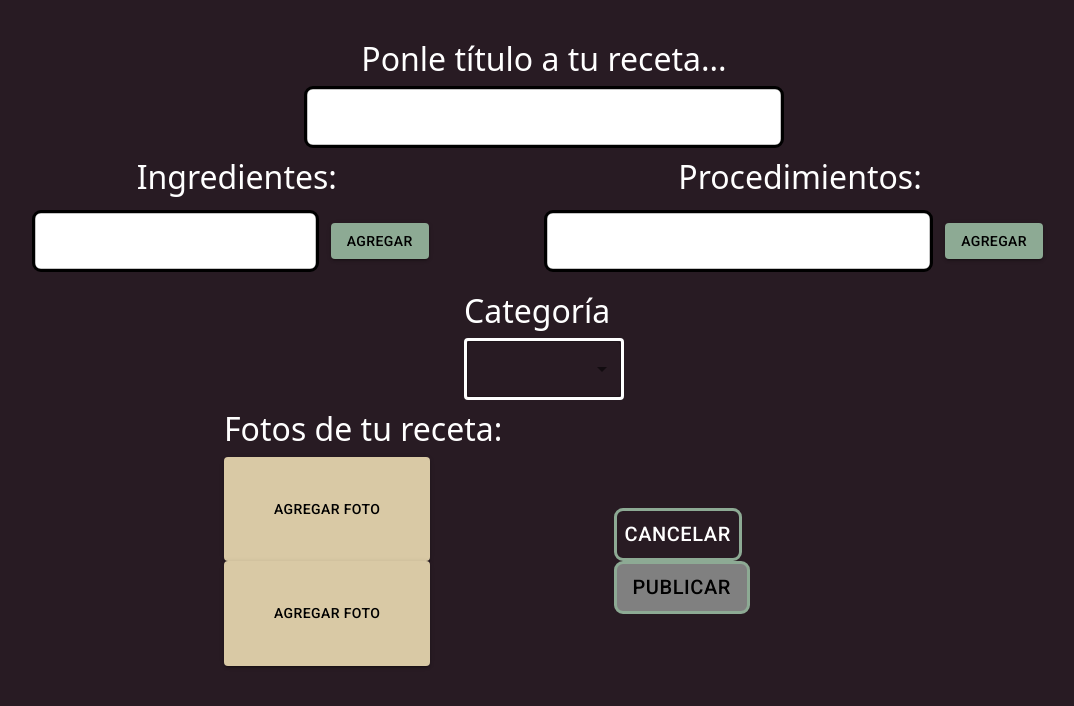
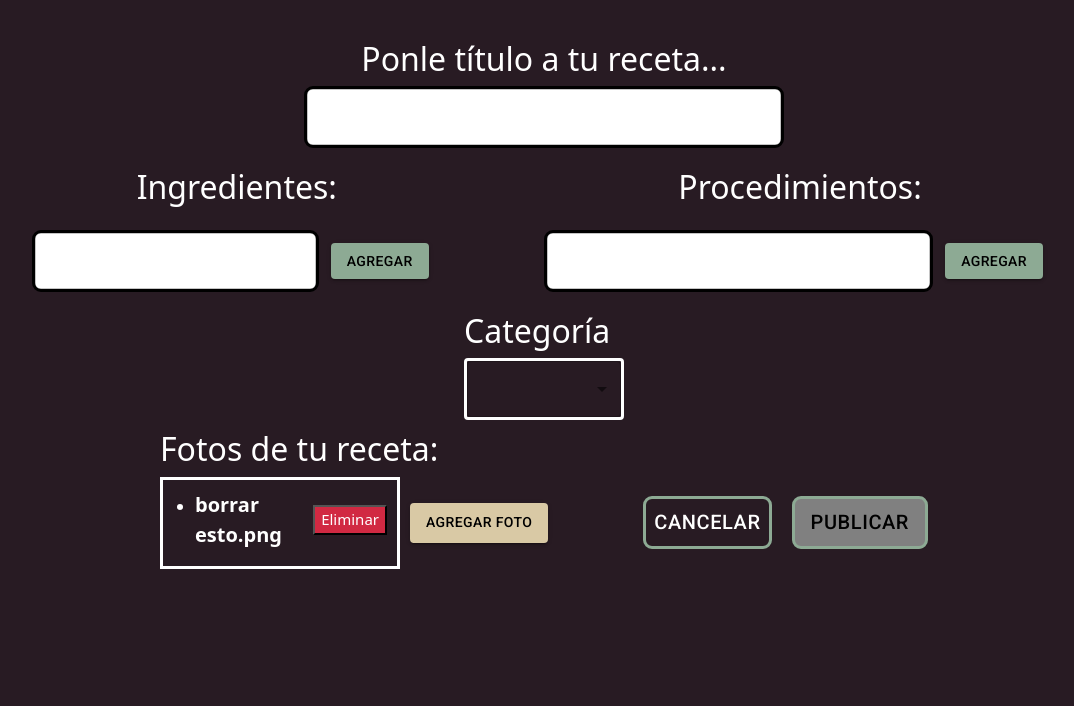
Before and after one commit to Gabicho258/compartiendo-sabores-react-tsx, a React (Create React App) app: page /createRecipe in a window 1280 px wide. Both pictures are taken after a click on the button "AGREGAR FOTO". Shown: the top 706 px of the page, without its empty margins (96-1170 px from the left). Built offline with nearby package versions, Linux system fonts and the light colour scheme.

Commit message:
Modificando los estilos de crear una receta

```diff
--- a/src/pages/CreateRecipe/CreateRecipe.tsx
+++ b/src/pages/CreateRecipe/CreateRecipe.tsx
@@ -17,11 +17,14 @@ export const CreateRecipe = () => {
   const [proce, setProce] = useState<string[]>([]);
   const [newProcedure, setNewProcedure] = useState<string>("");
   const [category, setCategory] = useState<string>("");
+  const [image, setImage] = useState<string[]>([]);
   const [form, setForm] = useState<Partial<Recipe>>({
     title: "",
     ingredients: [],
     procedure: [],
     category,
+    images:[],
+
   });
   //   const { data } = useGetUserByIdQuery(userCredentials?.id);
   const [createRecipe, { isLoading }] = useCreateRecipeMutation();
@@ -59,7 +62,23 @@ export const CreateRecipe = () => {
       procedure: newArray,
     });
   };
+  const addImages = (i: string) => {
+    setImage([...image, i]);
+    setForm({
+      ...form,
+      images: [...image, i],
+    });
+  };
 
+
+  const removeImages = (i: string) => {
+    const newArray = image.filter((item) => item !== i);
+    setImage(newArray);
+    setForm({
+      ...form,
+      images: newArray,
+    });
+  };
   const addTitle = (t: string) => {
     setForm({
       ...form,
@@ -81,7 +100,7 @@ export const CreateRecipe = () => {
       category: event.target.value,
     });
   };
-  // console.log(first)
+  console.log(form)
   return (
     <>
       <div className="createRecipe">
@@ -101,42 +120,75 @@ export const CreateRecipe = () => {
             />
           </div>
         </div>
+        <div className="createRecipe__titles">
+          <div className="createRecipe__titles-i"><h2>Ingredientes:</h2></div>
+          <div className="createRecipe__titles-p"><h2>Procedimientos:</h2></div>
+        </div>
         <div className="createRecipe__half">
           <div className="createRecipe__half-ingredients">
-            <h2>Ingredientes:</h2>
             {ingre.length > 0 && (
               <div className="createRecipe__half-ingredients-list">
                 <ul>
                   {ingre.map((i, index) => (
                     <li
                       key={index}
-                      className="createRecipe__half-ingredients-list-l"
                     >
+                      <div className="createRecipe__half-ingredients-list-l">
+                        <div className="createRecipe__half-ingredients-list-l-i">
                          {i}
-                      <label> </label>
+                        </div>
                         <button
                           className="createRecipe__half-ingredients-list-l-b"
                           onClick={() => removeIngredient(i)}
                          >
                           Eliminar
                         </button>
+                      </div>
                     </li>
                   ))}
                 </ul>
               </div>
             )}
-            <div className="createRecipe__half-ingredients-inputBtn">
+
+          </div>
+          <div className="createRecipe__half-procedure">
+            {proce.length > 0 && (
+              <div className="createRecipe__half-procedure-list">
+                <ol>
+                  {proce.map((p, index) => (
+                    <li
+                      key={index}
+                    >
+                      <div className="createRecipe__half-procedure-list-l">
+                        <div className="createRecipe__half-procedure-list-l-i">{p}</div>
+                        <button
+                          className="createRecipe__half-procedure-list-l-b"
+                          onClick={() => removeProcedure(p)}
+                        >
+                          Eliminar
+                        </button>
+                      </div>
+                    </li>
+                  ))}
+                </ol>
+              </div>
+            )}
+
+          </div>
+        </div>
+        <div className="createRecipe__inputBtn">
+          <div className="createRecipe__inputBtn-ingredients">
             <TextField
               value={newIngredient}
-                className="createRecipe__half-ingredients-inputBtn-input"
+              className="createRecipe__inputBtn-ingredients-input"
               onChange={({ target }) => {
                 setNewIngredient(target.value);
               }}
             />
-              <div className="createRecipe__half-ingredients-inputBtn-btn">
+            <div className="createRecipe__inputBtn-ingredients-btn">
               <Button
                 variant="contained"
-                  className="createRecipe__half-ingredients-inputBtn-btn-b"
+                className="createRecipe__inputBtn-ingredients-btn-b"
                 onClick={() => {
                   addIngredient(newIngredient);
                 }}
@@ -145,50 +197,24 @@ export const CreateRecipe = () => {
               </Button>
             </div>
           </div>
-          </div>
-          <div className="createRecipe__half-procedure">
-            <h2>Procedimientos:</h2>
-            {proce.length > 0 && (
-              <div className="createRecipe__half-procedure-list">
-                <ol>
-                  {proce.map((p, index) => (
-                    <li
-                      key={index}
-                      className="createRecipe__half-procedure-list-l"
-                    >
-                      {p}
-                      <label> </label>
-                      <button
-                        className="createRecipe__half-procedure-list-l-b"
-                        onClick={() => removeProcedure(p)}
-                      >
-                        Eliminar
-                      </button>
-                    </li>
-                  ))}
-                </ol>
-              </div>
-            )}
-
-            <div className="createRecipe__half-procedure-inputBtn">
+          <div className="createRecipe__inputBtn-procedure">
             <TextField
               value={newProcedure}
-                className="createRecipe__half-procedure-inputBtn-input"
+              className="createRecipe__inputBtn-procedure-input"
               onChange={({ target }) => {
                 setNewProcedure(target.value);
               }}
             />
-              <div className="createRecipe__half-procedure-inputBtn-btn">
+            <div className="createRecipe__inputBtn-procedure-btn">
               <Button
                 variant="contained"
-                  className="createRecipe__half-procedure-inputBtn-btn-b"
+                className="createRecipe__inputBtn-procedure-btn-b"
                 onClick={() => {
                   addProcedure(newProcedure);
                 }}
               >
                 Agregar
               </Button>
-              </div>
             </div>
           </div>
         </div>
@@ -214,15 +240,33 @@ export const CreateRecipe = () => {
           <h2>Fotos de tu receta:</h2>
           <div className="createRecipe__end-btn">
             <div className="createRecipe__end-btn-foto">
-              <Button
-                variant="contained"
-                className="createRecipe__end-btn-foto-b1"
+              <div className="createRecipe__end-btn-foto-b1">
+               <ul>
+                  {image.map((i, index) => (
+                    <li
+                      key={index}
                     >
-                Agregar Foto
-              </Button>
+                      <div className="createRecipe__half-ingredients-list-l">
+                        <div className="createRecipe__half-ingredients-list-l-i">
+                         {i}
+                        </div>
+                        <button
+                          className="createRecipe__half-ingredients-list-l-b"
+                          onClick={() => removeImages(i)}
+                         >
+                          Eliminar
+                        </button>
+                      </div>
+                    </li>
+                  ))}
+                </ul>
+              </div>
               <Button
                 variant="contained"
                 className="createRecipe__end-btn-foto-b2"
+                onClick={({})=>{
+                  addImages('borrar esto.png');
+                }}
               >
                 Agregar Foto
               </Button>
--- a/src/pages/CreateRecipe/_CreateRecipe.scss
+++ b/src/pages/CreateRecipe/_CreateRecipe.scss
@@ -1,11 +1,12 @@
-
-body{
+body {
 
     background-color: #281B23;
 }
+
 .createRecipe {
     display: grid;
     place-items: center;
+
     &__title {
         margin-top: 40px;
         width: 50%;
@@ -15,7 +16,8 @@ body{
         &-h {
             text-align: center;
         }
-        h2{
+
+        h2 {
             color: white;
         }
 
@@ -29,173 +31,248 @@ body{
         }
     }
 
+    &__titles {
+        margin-top: 20px;
+        display: flex;
+        width: 80%;
+        justify-content: space-between;
+        text-align: center;
+
+        h2 {
+            color: white;
+        }
+
+        &-i {
+            width: 40%;
+        }
+
+        &-p {
+            width: 50%;
+        }
+    }
+
     &__half {
         margin-top: 10px;
         display: flex;
         width: 80%;
         justify-content: space-between;
         overflow: hidden;
-        h2{
-            color: white;
-        }
+
         &-ingredients {
             width: 40%;
             display: grid;
             place-items: center;
-            &-list{
+
+            &-list {
                 border: 3px solid black;
                 border-radius: 9px;
                 background-color: white;
                 width: 100%;
                 overflow-x: auto;
                 white-space: nowrap;
-                &-l{
+                max-height: 15em;
+                &-l {
+                    justify-content: space-between;
+                    display: flex;
+                    margin-top: 10px;
+                    width: 100%;
+                    align-items: center;
+                    &-i {
                         font-size: 20px;
                         font-weight: bold;
-                    margin-top: 10px;
-                    &-b{
+                        width: 80%;
+                        overflow:auto ;
+                    }
+                    &-b {
                         background-color: #D12942;
                         color: white;
                         font-size: 15px;
+                        margin-right: 10px;
+                        height: 30px;
                     }
                 }
+
             }
-            &-inputBtn{
-                display: flex;
-                align-items: center;
-                width: 100%;
-                justify-content: space-between;
-                margin-top: 5px;
-                &-input{
-                    width: 70%;
-                    background-color: white;
+
+        }
+
+        &-procedure {
+            width: 50%;
+            display: grid;
+            place-items: center;
+
+            &-list {
+                font-weight: bold;
                 border: 3px solid black;
                 border-radius: 9px;
+                background-color: white;
+                width: 100%;
+                overflow-x: auto;
+                white-space: nowrap;
+                max-height: 15em;
+                &-l {
+                    justify-content: space-between;
+                    display: flex;
+                    margin-top: 10px;
+                    width: 100%;
+                    align-items: center;
+                    &-i {
+                        font-size: 20px;
+                        width: 80%;
+                        overflow:auto ;
                     }
-                &-btn{
-                    margin-right: 13px;
-                    &-b{
-                        background-color: #8DAA94 ;
-                        color: black;
+                    &-b {
+                        background-color: #D12942;
+                        color: white;
+                        font-size: 15px;
+                        margin-right: 10px;
+                        height: 30px;
                     }
-                    &-b:hover{
-                        background-color: #F47E68;
                 }
             }
 
         }
     }
 
-        &-procedure {
-            width: 50%;
-            display: grid;
-            place-items: center;
-            &-list{
+    &__inputBtn {
+        display: flex;
+        width: 80%;
+        justify-content: space-between;
+
+        &-ingredients {
+            display: flex;
+            align-items: center;
+            width: 40%;
+            justify-content: space-between;
+            margin-top: 5px;
+
+            &-input {
+                width: 70%;
+                background-color: white;
                 border: 3px solid black;
                 border-radius: 9px;
-                background-color: white;
-                width: 100%;
-                overflow-x: auto;
-                white-space: nowrap;
-                &-l{
-                    font-size: 20px;
-                    font-weight: bold;
-                    margin-top: 10px;
-                    &-b{
-                        background-color: #D12942;
-                        color: white;
-                        font-size: 15px;
+            }
+
+            &-btn {
+                margin-right: 13px;
+
+                &-b {
+                    background-color: #8DAA94;
+                    color: black;
+                }
+
+                &-b:hover {
+                    background-color: #F47E68;
                 }
             }
+
         }
-            &-inputBtn{
+
+        &-procedure {
             display: flex;
             align-items: center;
-                width: 100%;
+            width: 50%;
             justify-content: space-between;
             margin-top: 5px;
-                &-input{
+
+            &-input {
                 width: 76%;
                 background-color: white;
                 border: 3px solid black;
                 border-radius: 9px;
             }
-                &-btn{
+
+            &-btn {
                 margin-right: 13px;
-                    &-b{
-                        background-color: #8DAA94 ;
+
+                &-b {
+                    background-color: #8DAA94;
                     color: black;
                 }
-                    &-b:hover{
+
+                &-b:hover {
                     background-color: #F47E68;
                 }
             }
         }
     }
-    }
-    &__category{
-        h2{
+
+    &__category {
+        h2 {
             color: white;
         }
+
         margin-top: 20px;
+
         &-select {
             border: 3px solid white; // Puedes ajustar el grosor y el color del borde según tus preferencias
         }
 
     }
-    &__end{
-        h2{
+
+    &__end {
+        h2 {
             color: white;
         }
+
         margin-top: 10px;
-        width: 50%;
-        &-btn{
+        width: 60%;
+
+        &-btn {
             display: flex;
             justify-content: space-between;
             align-items: center;
-            &-foto{
-                &-b1{
-                    padding: 40px 50px;
-                    margin-right: 30px;
+
+            &-foto {
+                display: flex;
+                align-items: center;
+                &-b1 {
+                    border: 3px solid white;
+                    width: 15em;
+                    color: white;
+                    background-color: #281B23;
+                    margin-right: 10px;
+                }
+
+                &-b2 {
                     color: black;
                     background-color: #D9C9A5;
+                    height: 40px;
                 }
-                &-b1:hover{
-                    background-color: #F47E68;
-                }
-                &-b2{
-                    padding: 40px 50px;
-                    color: black;
-                    background-color: #D9C9A5;
-                }
-                &-b2:hover{
+
+                &-b2:hover {
                     background-color: #F47E68;
                 }
             }
-            &-post{
-                &-c{
+
+            &-post {
+                &-c {
                     margin-right: 20px;
                     border: 3px solid #8DAA94;
                     border-radius: 9px;
                     color: white;
                     font-size: 20px;
                 }
-                &-c:hover{
+
+                &-c:hover {
                     background-color: #8DAA94;
                     color: white;
                 }
-                &-b{
+
+                &-b {
                     border-radius: 9px;
                     background-color: #281B23;
                     border: 3px solid #8DAA94;
                     font-size: 20px;
-                    &:disabled{
+
+                    &:disabled {
                         background-color: grey;
                         border: 3px solid #8DAA94;
                         color: black;
                     }
                 }
-                &-b:hover{
+
+                &-b:hover {
                     background-color: #8DAA94;
                 }
             }
```
Lines whose indentation alone changed are shown as unchanged.
